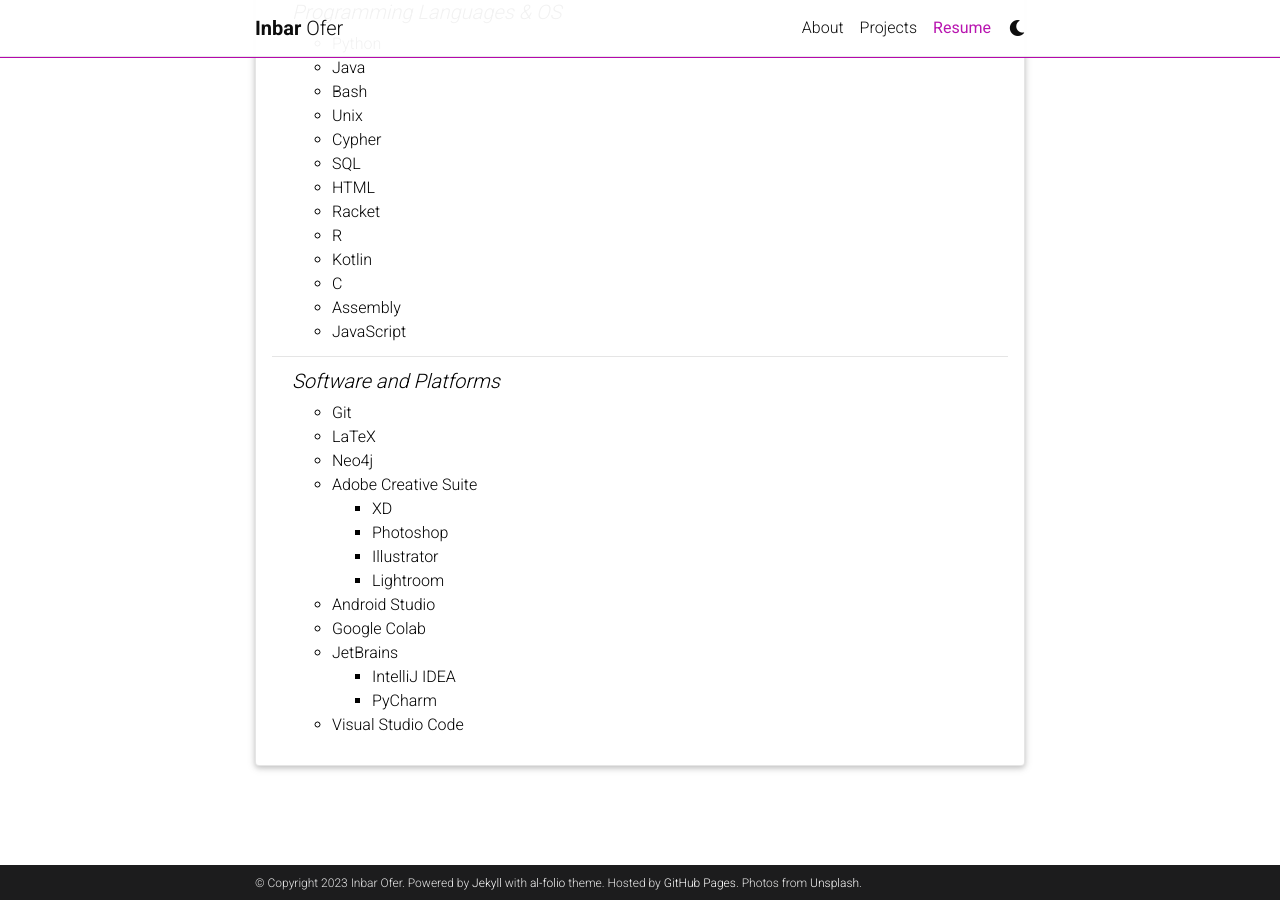
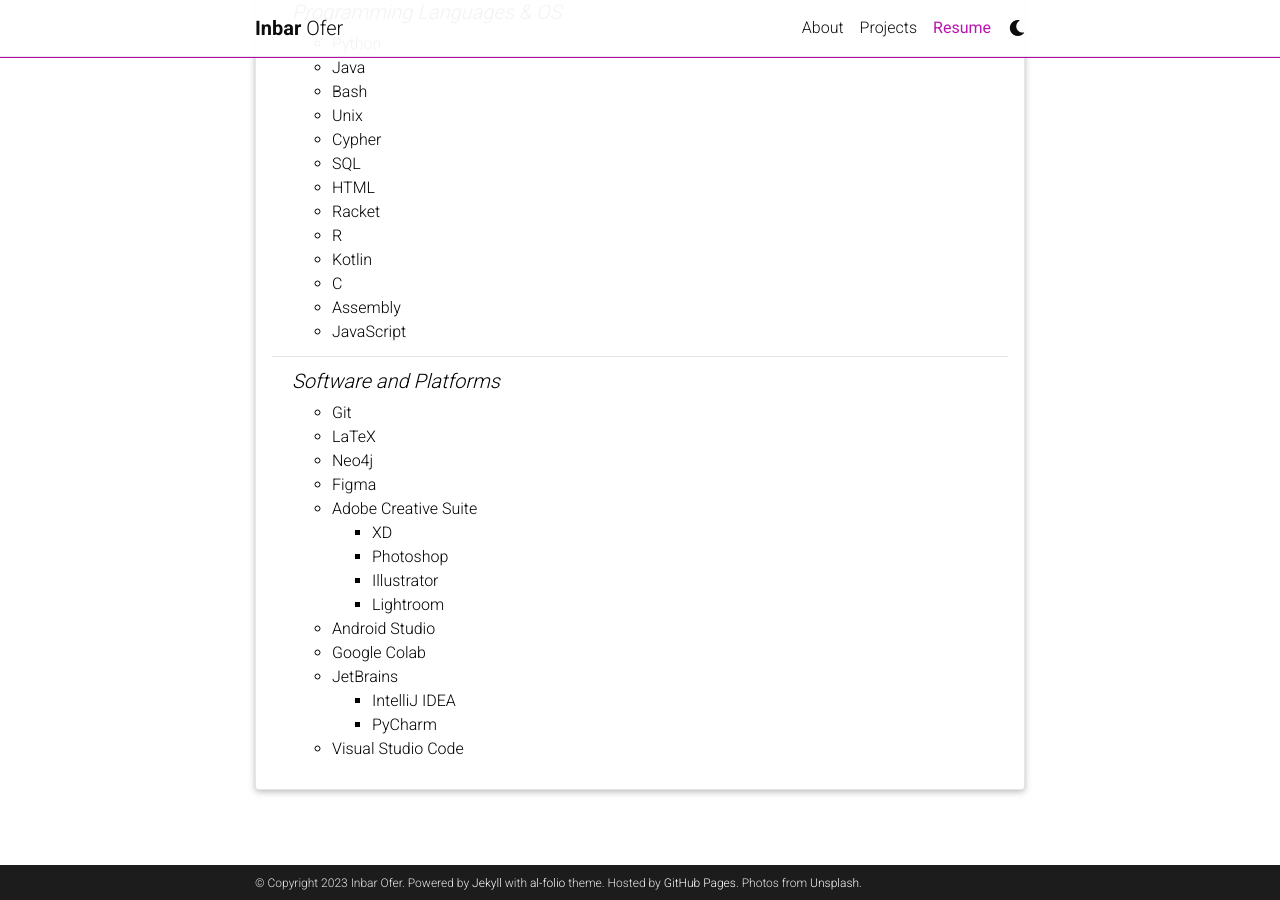
Before and after one commit to inbaro-neu/inbaro-neu.github.io, a Jekyll site: the page built from _pages/cv.md, in a window 1280 px wide and 900 px high, scrolled down 3929 px. Built offline with Jekyll 4.4.1, drawn with Linux system fonts in a browser that asks for light colours; comment, search, counter and statistics services are not loaded; a style sheet for code colours, icons or effects is not loaded.

Commit message:
added figma to resume

```diff
--- a/_data/cv.yml
+++ b/_data/cv.yml
@@ -158,6 +158,7 @@
         - Git
         - LaTeX
         - Neo4j
+        - Figma
         - title: Adobe Creative Suite
           items:
             - XD
```
